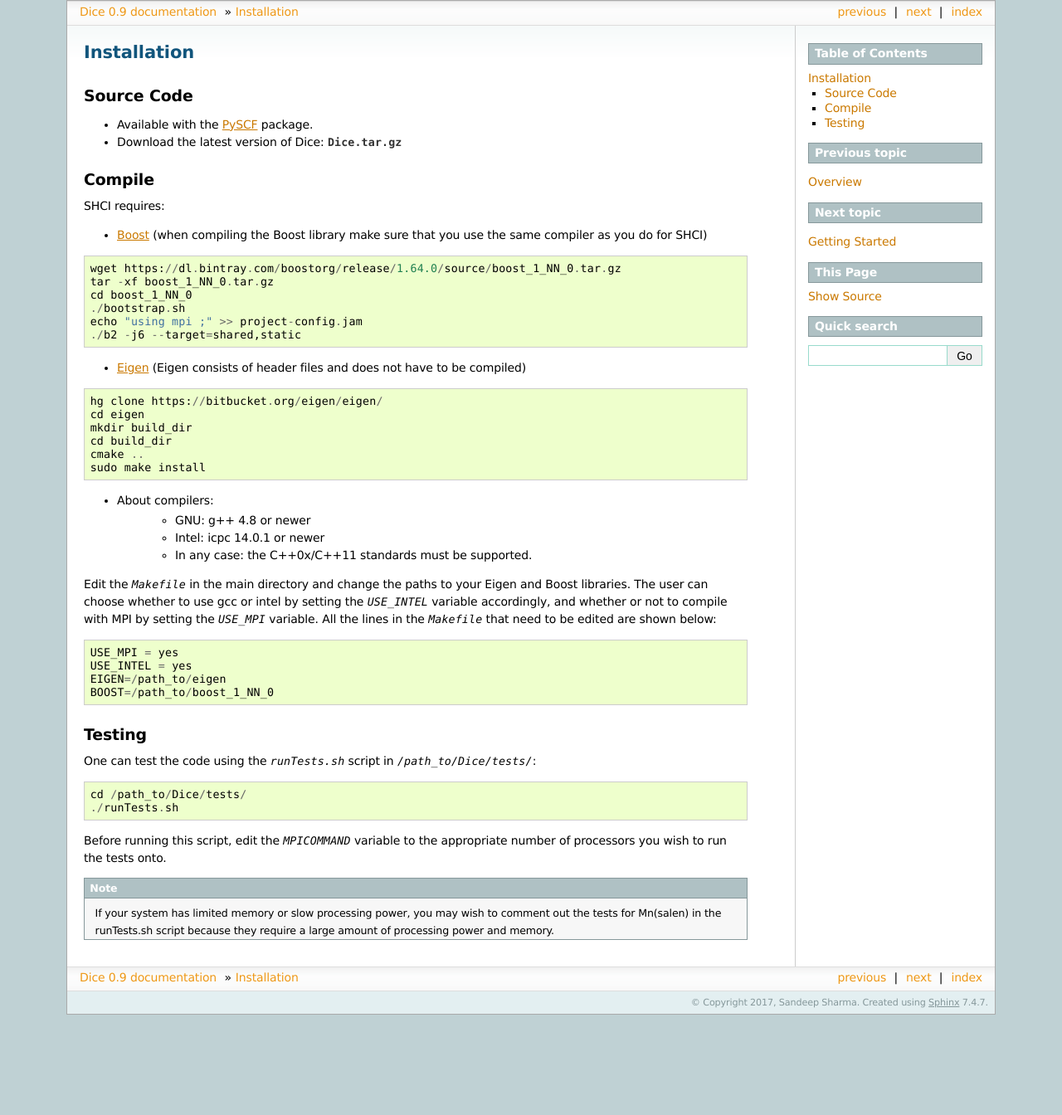
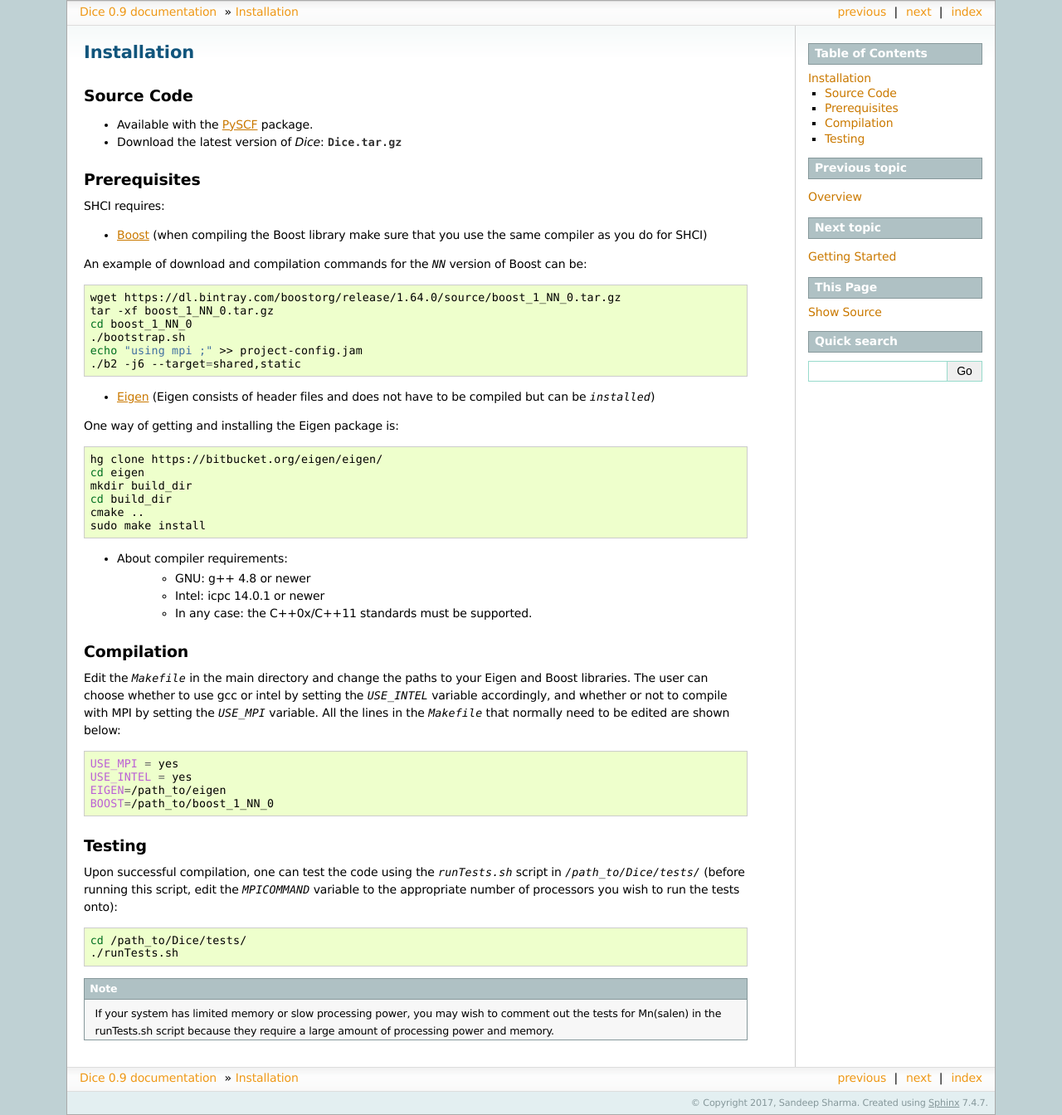
Before and after one commit to sanshar/Dice, a Sphinx documentation site: the page built from docs/installation.rst, in a window 1280 px wide. Shown: the whole page at 83% size. Built offline with Sphinx 7.4.7, drawn with Linux system fonts in a browser that asks for light colours; before the commit the page ends 1223 px from its top, so only the background shows below that.

```diff
--- a/docs/index.rst
+++ b/docs/index.rst
@@ -27,7 +27,6 @@ Contents:
    overview
    installation
    gettingstarted
-   usingincasscf
    keywords
    benchmarking
 
--- a/docs/installation.rst
+++ b/docs/installation.rst
@@ -4,16 +4,18 @@ Source Code
 -----------
 * Available with the `PySCF <https://github.com/sunqm/pyscf/blob/master/README.md>`_ package.
 
-* Download the latest version of Dice: :download:`Dice.tar.gz <images/Dice.tar.gz>`
+* Download the latest version of *Dice*: :download:`Dice.tar.gz <images/Dice.tar.gz>`
 
-Compile
+Prerequisites
 -------
 
 SHCI requires:
 
 * `Boost <http://www.boost.org/>`_ (when compiling the Boost library make sure that you use the same compiler as you do for SHCI)
 
-::
+An example of download and compilation commands for the `NN` version of Boost can be:
+
+.. code-block:: bash
 
   wget https://dl.bintray.com/boostorg/release/1.64.0/source/boost_1_NN_0.tar.gz
   tar -xf boost_1_NN_0.tar.gz
@@ -23,10 +25,11 @@ SHCI requires:
   ./b2 -j6 --target=shared,static
 
 
+* `Eigen <http://eigen.tuxfamily.org/dox/>`_ (Eigen consists of header files and does not have to be compiled but can be `installed`)
 
-* `Eigen <http://eigen.tuxfamily.org/dox/>`_ (Eigen consists of header files and does not have to be compiled)
+One way of getting and installing the Eigen package is:
 
-::
+.. code-block:: bash
 
   hg clone https://bitbucket.org/eigen/eigen/
   cd eigen
@@ -35,17 +38,18 @@ SHCI requires:
   cmake ..
   sudo make install
 
-
-* About compilers:
+* About compiler requirements:
     - GNU: g++ 4.8 or newer
     - Intel: icpc 14.0.1 or newer
     - In any case: the C++0x/C++11 standards must be supported.
 
 
+Compilation
+-------
 
-Edit the `Makefile` in the main directory and change the paths to your Eigen and Boost libraries. The user can choose whether to use gcc or intel by setting the `USE_INTEL` variable accordingly, and whether or not to compile with MPI by setting the `USE_MPI` variable. All the lines in the `Makefile` that need to be edited are shown below:
+Edit the `Makefile` in the main directory and change the paths to your Eigen and Boost libraries. The user can choose whether to use gcc or intel by setting the `USE_INTEL` variable accordingly, and whether or not to compile with MPI by setting the `USE_MPI` variable. All the lines in the `Makefile` that normally need to be edited are shown below:
 
-::
+.. code-block:: bash
 
   USE_MPI = yes
   USE_INTEL = yes
@@ -53,19 +57,17 @@ Edit the `Makefile` in the main directory and change the paths to your Eigen and
   BOOST=/path_to/boost_1_NN_0
 
 
-
 Testing
 -------
-One can test the code using the `runTests.sh` script in `/path_to/Dice/tests/`:
 
-::
+Upon successful compilation, one can test the code using the `runTests.sh` script in `/path_to/Dice/tests/` (before running this script, edit the `MPICOMMAND` variable to the appropriate number of processors you wish to run the tests onto):
+
+.. code-block:: bash
 
   cd /path_to/Dice/tests/
   ./runTests.sh
 
 
-Before running this script, edit the `MPICOMMAND` variable to the appropriate number of processors you wish to run the tests onto.
-
 .. note::
 
   If your system has limited memory or slow processing power, you may wish to comment out the tests for Mn(salen) in the runTests.sh script because they require a large amount of processing power and memory.
```
Also changed, not shown: README.md (+9 -5 lines), docs/gettingstarted.rst (+127 -37 lines), docs/overview.rst (+22 -6 lines), docs/usingincasscf.rst (deleted, +0 -63 lines).
